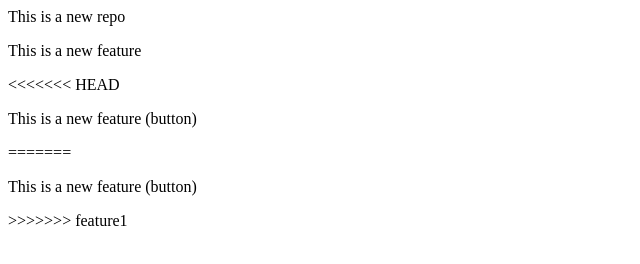
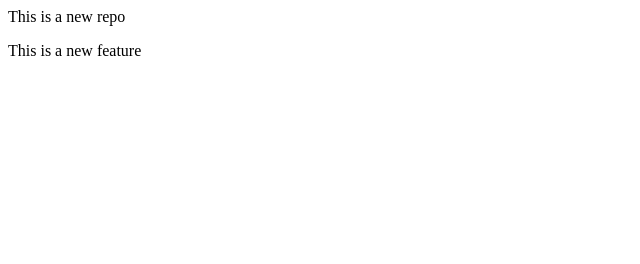
Before and after one commit to Sweetchimingbell/localrepo, a plain HTML site: page index.html in a window 1280 px wide. Shown: the whole page, without its empty margins (0-640 px from the left). Drawn offline with Linux system fonts and the light colour scheme.

Commit message:
Add changes

```diff
--- a/index.html
+++ b/index.html
@@ -1,7 +1,2 @@
 <p>This is a new repo</p>
 <p>This is a new feature</p>
-<<<<<<< HEAD
-<p>This is a new feature (button)</p>
-=======
-<p>This is a new feature (button)</p>
->>>>>>> feature1
```
